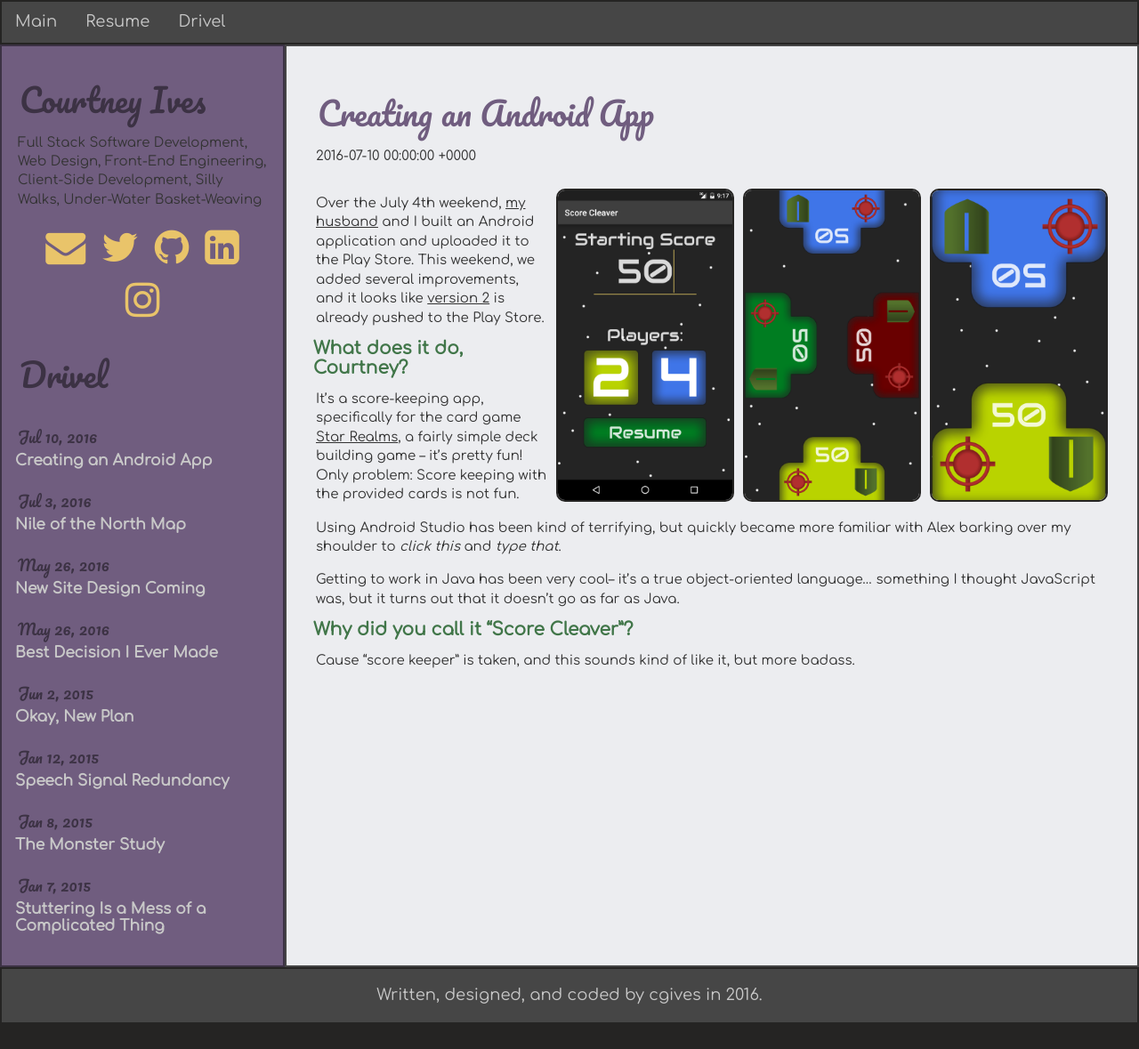
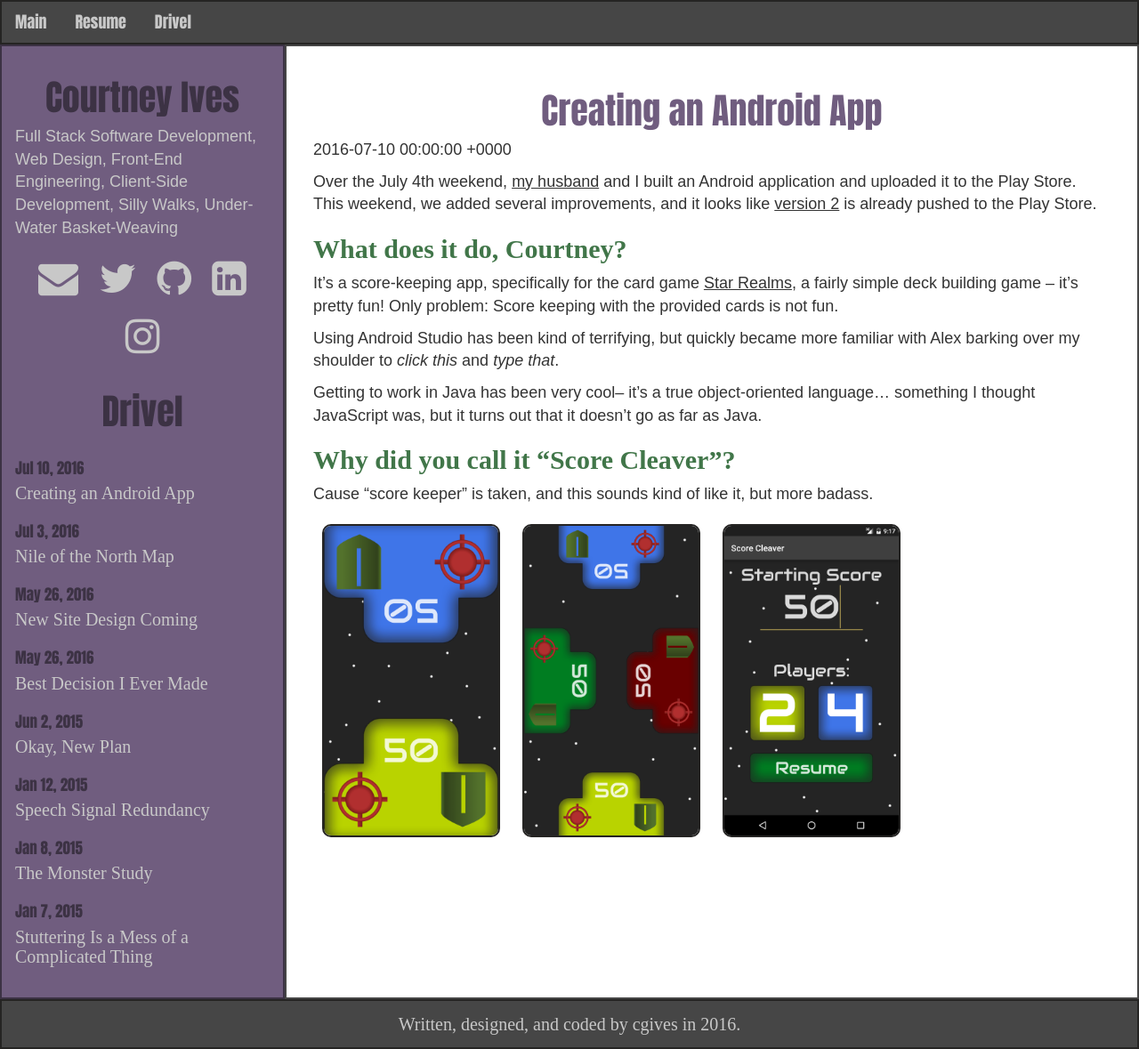
Before and after one commit to courtneygives/courtneygives.github.io, a Jekyll site: the page built from _posts/2016-07-10-score-cleaver.md, in a window 1280 px wide and 1179 px high. Shown: the whole window at 89% size. Built offline with Jekyll 4.4.1, drawn with Linux system fonts in a browser that asks for light colours; some web fonts are replaced.

Commit message:
Font and more color changes

```diff
--- a/_includes/footer.html
+++ b/_includes/footer.html
@@ -1,6 +1,5 @@
 <footer class="site-footer">
 
-
-      <h3>Written, designed, and coded by cgives in 2016.</h3>
+<h4>Written, designed, and coded by cgives in 2016.</h4>
 
 </footer>
--- a/_includes/head.html
+++ b/_includes/head.html
@@ -6,20 +6,20 @@
   <title>{% if page.title %}{{ page.title | escape }}{% else %}{{ site.title | escape }}{% endif %}</title>
   <meta name="description" content="{% if page.excerpt %}{{ page.excerpt | strip_html | strip_newlines | truncate: 160 }}{% else %}{{ site.description }}{% endif %}">
 
-  <!-- Icon made by http://www.flaticon.com/authors/freepik from www.flaticon.com  -->
-  <link rel="icon" type="image/png" href="images/favicon-32x32.png" sizes="32x32" />
-  <link rel="icon" type="image/png" href="images/favicon-16x16.png" sizes="16x16" />
+
+  <!-- ::: Bootstrap, jQuery, Fonts ::: -->
+
+  <link rel="stylesheet" href="/css/bootstrap.min.css">
+
+  <script src="/vendor/jquery.min.js"></script>
+  <link rel="stylesheet" href="/vendor/font-awesome/css/font-awesome.min.css">
+
+  <link href="https://fonts.googleapis.com/css?family=Anton|Give+You+Glory|Muli" rel="stylesheet">
 
 
-  <!-- ::: Bootstrap, jQuery, Font Awesome ::: -->
-  <link rel="stylesheet" href="/css/bootstrap.min.css">
-  <script src="/vendor/jquery.min.js"></script>
-  <link rel="stylesheet" href="/vendor/font-awesome/css/font-awesome.min.css">
-  <link href="https://fonts.googleapis.com/css?family=Pacifico|Comfortaa:400" rel="stylesheet" type="text/css">
+  <!-- ::: Other CSS ::: -->
 
-  <!-- ::: Other CSS ::: -->
   <link rel="stylesheet" type="text/css" href="/css/custom.css">
-
 
   <link rel="canonical" href="{{ page.url | replace:'index.html','' | prepend: site.baseurl | prepend: site.url }}">
 
--- a/_layouts/landing.html
+++ b/_layouts/landing.html
@@ -56,6 +56,7 @@
       </div>
 
       <div class="gallery">
+
         <h1>Gallery</h1>
         <!-- LightWidget WIDGET --><script src="//lightwidget.com/widgets/lightwidget.js"></script><iframe src="//lightwidget.com/widgets/ae2b2e4c00e55beb9146bccc02f59417.html" id="lightwidget_ae2b2e4c00" name="lightwidget_ae2b2e4c00"  scrolling="no" allowtransparency="true" class="lightwidget-widget" style="width: 100%; border: 0; overflow: hidden;"></iframe>
       </div>
--- a/_posts/2016-07-10-score-cleaver.md
+++ b/_posts/2016-07-10-score-cleaver.md
@@ -4,10 +4,6 @@ title:  "Creating an Android App"
 date:   2016-07-10
 categories: portfolio
 ---
-![](/images/sc-2player.png){:.right-img width="200px"}
-![](/images/sc-4player.png){:.right-img width="200px"}
-![](/images/sc-settings.png){:.right-img width="200px"}
-
 Over the July 4th weekend, [my husband](http://alex.ives.mn) and I built an Android application and uploaded it to the Play Store. This weekend, we added several improvements, and it looks like [version 2](https://play.google.com/store/apps/details?id=mn.ives.scorecleaver) is already pushed to the Play Store.
 
 ## What does it do, Courtney?
@@ -21,3 +17,7 @@ Getting to work in Java has been very cool-- it's a true object-oriented languag
 ## Why did you call it "Score Cleaver"?
 
 Cause "score keeper" is taken, and this sounds kind of like it, but more badass.
+
+![](/images/sc-2player.png){: width="200px"}
+![](/images/sc-4player.png){: width="200px"}
+![](/images/sc-settings.png){: width="200px"}
--- a/css/custom.scss
+++ b/css/custom.scss
@@ -1,8 +1,11 @@
 ---
 ---
 // ::::::::::::: Fonts ::::::::::::: //
-$fancy-font: 'Pacifico', 'Dancing Script', cursive;
-$sans-serif: 'Comfortaa', 'Futura', sans-serif;
+
+$font-header: 'Anton', 'Courier New', monospace;
+$font-fancy: 'Give You Glory', cursive;
+$font-normal: 'Muli', 'arial', sans-serif;
+
 
 // ::::::::::::: Color Mixins ::::::::::::: //
 // Coolors Exported Palette
@@ -12,18 +15,6 @@ $gray-light: rgba(236, 237, 240, 1);
 $gray-medium: rgba(200, 200, 200, 1);
 $gray-dark: rgba(70, 70, 70, 1);
 $gray-black: rgba(37, 36, 35, 1);
-
-$color1: rgba(239, 71, 111, 1);
-$color2: rgba(255, 209, 102, 1);
-$color3: rgba(6, 201, 149, 1);
-$color4: rgba(47, 140, 170, 1);
-$color5: rgba(132, 95, 130, 1);
-
-$color11: rgba(172, 15, 52, 1);
-$color22: rgba(206, 150, 20, 1);
-$color33: rgba(4, 140, 104, 1);
-$color44: rgba(27, 81, 98, 1);
-$color55: rgba(79, 57, 78, 1);
 
 $yellow: rgba(233, 196, 106, 1);
 $emerald: rgba(143, 193, 150, 1);
@@ -37,10 +28,8 @@ $dark-orange: darken($orange, 30%);
 $dark-navy: darken($navy, 10%);
 $dark-plum: darken($plum, 20%);
 
+/* ::::::::::::: General Styles ::::::::::::: */
 
-
-
-/* ::::::::::::: General Styles ::::::::::::: */
 body {
   background-color: $gray-black;
   height: 100%;
@@ -48,37 +37,40 @@ body {
 }
 
 p {
-  padding: 3px;
-  font-family: $sans-serif;
-  font-size: 15px;
+  font-family: $font-normal;
+  font-size: 18px;
 }
 
 h1{
-  font-family: $fancy-font;
-  padding: 5px;
+  font-family: $font-header;
+  font-size: 40px;
+  text-align: center;
+  color: $dark-plum;
 }
 
 h2 {
-  font-family: $sans-serif;
+  font-family: $font-fancy;
+  font-size: 30px;
   font-weight: bold;
-  margin: 10px 0;
-  font-size: 20px;
+  color: $plum;
 }
 
 h3{
-  font-family: $sans-serif;
-  font-size: 18px;
-  padding: 10px inherit;
+  font-family: $font-header;
+  font-size: 20px;
+  color: $navy;
+
 }
 
 h4 {
-  padding-top: 3px;
-  font-weight: bolder;
-  font-family: $sans-serif;
+  font-family: $font-fancy;
   font-size: 17px;
+  color: $navy;
+
 }
 
-ul {
+ol, ul {
+  font-family: $font-header;
   list-style: none;
 }
 
@@ -92,27 +84,17 @@ a:hover {
   color: $dark-orange;
 }
 
-.left-img {   /*class to add to markdown syntax*/
-  float: left;
-  margin: 10px 10px 10px 0;
-}
-
-.right-img {   /*class to add to markdown syntax*/
-  float: right;
-  margin: 10px 0 10px 10px;
-}
-
 img {
   border: 2px solid $gray-black;
   border-radius: 10px;
-  margin: 5px;
-  display: flex;
+  margin: 10px;
+  display: inline-flex;
   max-width: 90%;
 }
 
 .btn {
   text-decoration: none;
-  font-family: $sans-serif;
+  font-family: $font-normal;
   background-color: $emerald;
   border: 1px solid $dark-emerald;
 }
@@ -138,7 +120,6 @@ img {
 /* ::::::::::::: Navigation ::::::::::::: */
 
 .navigation {
-  font-family: $sans-serif;
   font-size: 18px;
   background-color: $gray-dark;
   border: 2px solid $gray-black;
@@ -154,6 +135,7 @@ img {
   color: $gray-medium;
   border-radius: 0;
   text-decoration: none;
+  font-family: $font-header;
 }
 
 .navbar-default {
@@ -184,8 +166,12 @@ img {
 
 .sidebar{
   background-color: $plum;
+  color: $gray-medium;
   padding: 15px;
   border: 2px solid $dark-plum;
+  p {
+    font-size: 18px;
+  }
   h1 {
     color: $dark-plum;
   }
@@ -195,11 +181,11 @@ img {
     text-align: center;
   }
   .side-contact li {
-    margin: 7px;
+    margin: 10px;
     display: inline-flex;
   }
   i {
-    color: $yellow;
+    color: $gray-medium;
     font-size: 45px;
   }
   a {
@@ -217,8 +203,9 @@ img {
     padding: 0;
     margin-top: 30px;
     h4 {
-      margin-top: 0;
+      margin-top: 5px;
       margin-bottom: 20px;
+      font-size: 20px;
     }
     h4 a {
       color: $gray-medium;
@@ -235,7 +222,7 @@ img {
     p {
       color: $dark-plum;
       margin-bottom: 0;
-      font-family: $fancy-font;
+      font-family: $font-header;
       font-size: 17px;
     }
   }
@@ -248,31 +235,43 @@ img {
 /* ::::::::::::: footer ::::::::::::: */
 
 footer {
-  font-family: $sans-serif;
+  font-family: $font-normal;
   text-align: center;
   background-color: $gray-dark;
   border: 2px solid $gray-black;
+  h4 {
+    padding: 5px;
     color: $gray-medium;
-  h3 {
-    padding-bottom: 10px;
+    font-size: 20px;
   }
 }
 
 /* ::::::::::::: resume ::::::::::::: */
 
 .resume {
-  background-color: $gray-light;
+  background-color: white;
   border: 2px solid $gray-dark;
   padding: 30px;
   margin: 0px;
   h4{
-    font-family: $sans-serif;
-    color: $dark-emerald;
-    font-size: 18px;
+    font-family: $font-header;
+    color: $emerald;
+    font-size: 25px;
+    padding: 20px 0 0 0;
   }
   h1 {
     color: $navy;
     margin-left: -10px;
+  }
+  h3 {
+    font-family: $font-header;
+    line-height: 1.5;
+    color: $plum;
+  }
+  h2 {
+    margin: 1px;
+    color: $emerald;
+    font-size: 20px;
   }
 }
 
@@ -281,7 +280,7 @@ footer {
 /* ::::::::::::: default layout ::::::::::::: */
 
 .default-content {
-  background-color: $gray-light;
+  background-color: white;
   border: 2px solid $gray-dark;
   padding: 30px;
   margin: 0px;
@@ -294,9 +293,10 @@ footer {
 }
 
 #post-title {
-  font-family: $sans-serif;
-  font-size: 30px;
+  font-family: $font-fancy;
+  font-size: 40px;
   color: $emerald;
+  font-weight: bold;
 }
 
 
@@ -305,17 +305,19 @@ footer {
 /* :::::: intro/icons :::::: */
 
 .blurb {
-  background-color: $yellow;
-  border: 2px solid $dark-yellow;
+  background-color: $plum;
+  border: 2px solid $dark-plum;
   padding: 30px;
   h1 {
-    color: $dark-yellow;
+    color: $dark-plum;
+    font-size: 48px;
+    text-align: center;
   }
   .fa {
-    color: $plum;
+    color: $gray-medium;
   }
   .fa:hover{
-    color: $dark-plum;
+    color: $emerald;
   }
   img {
     display: block;
@@ -323,11 +325,12 @@ footer {
     max-width: 200px;
     margin: 20px auto;
     border-radius: 50%;
-    border: 2px solid $dark-yellow;
+    border: 3px solid $dark-plum;
   }
   p{
-    font-size: 20px;
-    color: $dark-plum;
+    font-size: 22px;
+    color: $gray-medium;
+    text-align: center;
   }
 }
 
@@ -346,46 +349,57 @@ footer {
 /* :::::: blog list :::::: */
 
 .blog-list {
-  background-color: $plum;
+  background-color: $gray-light;
   padding: 30px;
-  border: 2px solid $dark-plum;
-  h4 {
-    margin-top: 0;
-    margin-bottom: 20px;
-  }
-  h4 a {
-    color: $gray-medium;
+  border: 2px solid $gray-dark;
+  color: $dark-orange;
+  text-align: center;
+  h4  {
+    color: $dark-emerald;
+    text-decoration: none;
+    font-size: 26px;
+    font-weight: bold;
+    font-family: $font-fancy;
+    margin: 2px 0 10px 0;
+    a {
       text-decoration: none;
     }
+  }
   a:hover{
-    color: $yellow;
+    color: $orange;
   }
   h1 {
-    color: $dark-plum;
+    color: $navy;
     padding-bottom: 0;
+    text-align: center;
+    font-size: 40px;
   }
   h3 {
+    font-size: 23px;
     color: $emerald;
-    padding-bottom: 15px;
-    font-size: 19px;
   }
   p {
-    color: $dark-plum;
-    margin-bottom: 0;
-    font-family: $fancy-font;
-    font-size: 17px;
+    color: $navy;
+    font-family: $font-header;
+    font-size: 20px;
+  }
+  .post-list {
+    display: inline-block;
+    padding: 10px;
+    margin: 2px auto;
     }
   }
 
   /* :::::: latest post :::::: */
 
   .latest-post {
-  background-color: $emerald;
-  color: $gray-light;
+    background-color: $gray-medium;
+    color: $navy;
     padding: 30px;
-  border: 2px solid $dark-emerald;
+    border: 2px solid $gray-dark;
     h1 {
-    color: $dark-emerald;
+      color: $navy;
+      font-size: 40px;
     }
     p {
       color: $gray-black;
@@ -395,15 +409,26 @@ footer {
       display: inline-flex;
       margin: 10px;
     }
+    h4 {
+      font-size: 35px;
+      font-weight: bold;
+      text-align: center;
+      color: $plum;
+      padding-top: 15px;
+      a {
+        color: $dark-plum;
+        text-decoration: none;
+      }
+    }
   }
 
   /* :::::: gallery :::::: */
 
   .gallery {
-  background-color: $orange;
+    background-color: $gray-light;
     padding: 10px 30px;
-  border: 2px solid $dark-orange;
+    border: 2px solid $gray-dark;
     h1 {
-    color: $dark-orange;
+      color: $emerald;
     }
   }
```
Also changed, not shown: _layouts/resume.html (+19 -11 lines). Lines whose indentation alone changed are shown as unchanged.
